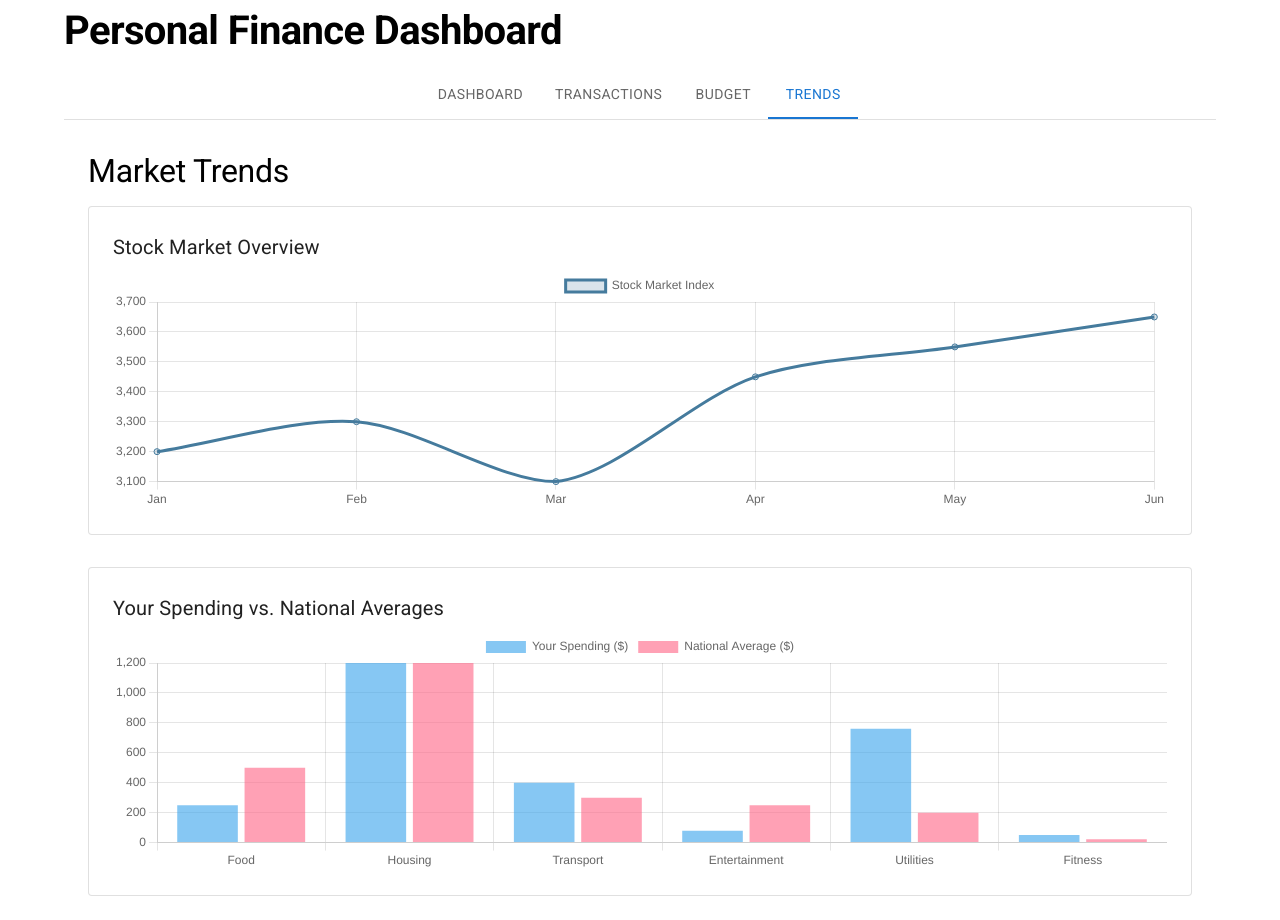
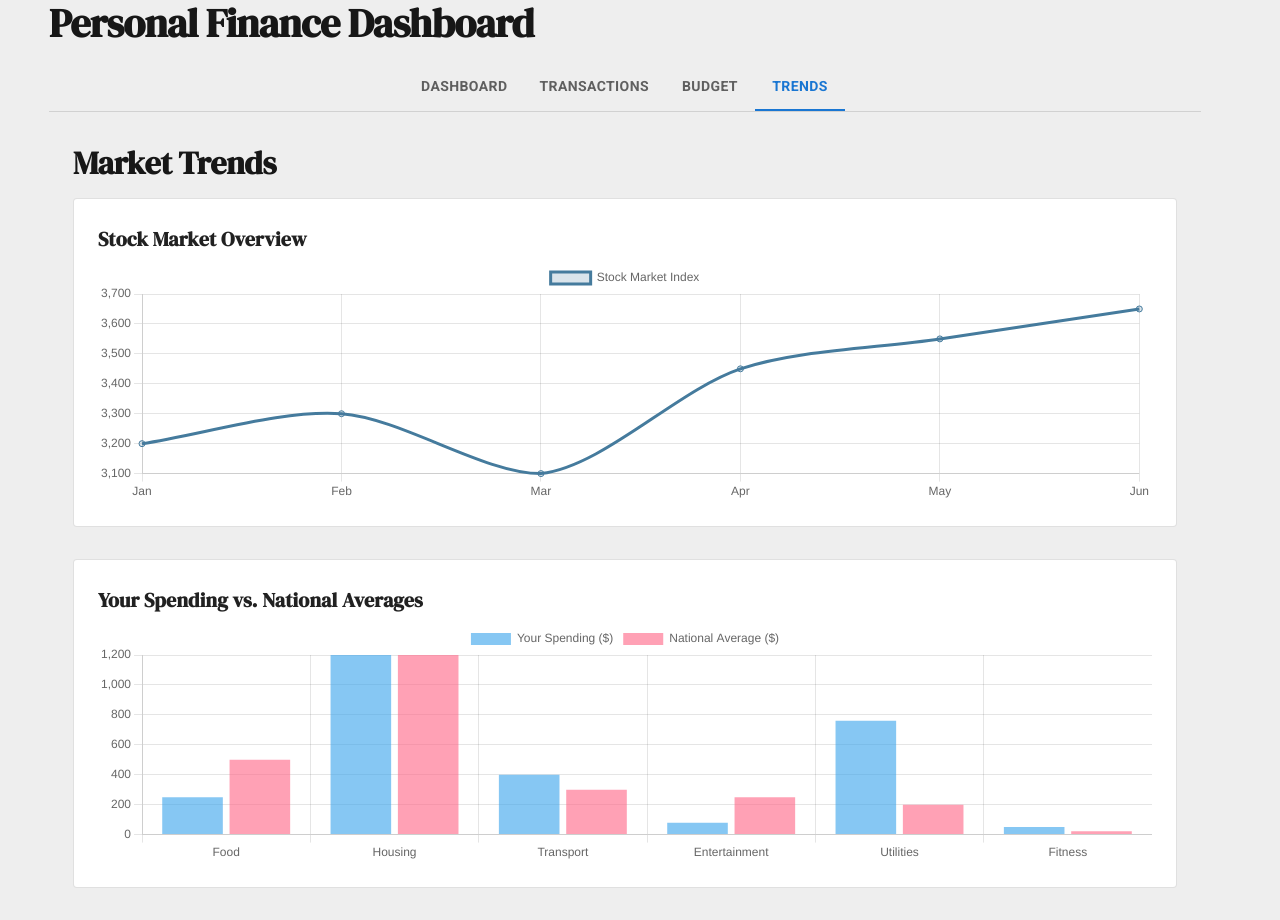
Before and after one commit to eliassymons/finance-dashboard, a Next.js app: page /trends in a window 1280 px wide. Built offline with nearby package versions, Linux system fonts and the light colour scheme.

Commit message:
reinstate heading font, refactor temp loading

```diff
--- a/src/app/components/Trends.tsx
+++ b/src/app/components/Trends.tsx
@@ -81,7 +81,7 @@ export default function Trends() {
           });
 
           setLoading(false);
-        }, 1000);
+        }, 0);
       } catch (error) {
         console.error("Error fetching market data", error);
         setLoading(false);
--- a/src/app/globals.css
+++ b/src/app/globals.css
@@ -21,9 +21,10 @@ body {
 body {
   color: var(--foreground);
   background: #eeeeee;
-  /* font-family: Arial, Helvetica, sans-serif; */
+  font-family: Arial, Helvetica, sans-serif;
   -webkit-font-smoothing: antialiased;
   -moz-osx-font-smoothing: grayscale;
+  font-family: "Courier New", Courier, monospace;
 }
 
 * {
@@ -36,12 +37,13 @@ a {
   color: inherit;
   text-decoration: none;
 }
+
 h1,
 h2,
 h3,
 h5,
 h6 {
-  font-family: var(--dm-serif) !important;
+  font-family: var(--dm-serif), serif !important;
   font-weight: bold !important;
 }
 
--- a/src/app/layout.tsx
+++ b/src/app/layout.tsx
@@ -6,14 +6,14 @@ import { Container, Typography, Tabs, Tab, Box } from "@mui/material";
 import { FinanceProvider } from "./context/FinanceContext";
 import { Roboto } from "next/font/google";
 import { DM_Serif_Display } from "next/font/google";
+import "./globals.css";
 
+const roboto = Roboto({ subsets: ["latin"], weight: ["400", "700"] });
 const dmSerif = DM_Serif_Display({
   subsets: ["latin"],
   weight: "400",
   variable: "--dm-serif",
 });
-
-const roboto = Roboto({ subsets: ["latin"], weight: ["400", "700"] });
 
 export default function RootLayout({
   children,
@@ -31,7 +31,7 @@ export default function RootLayout({
   };
 
   return (
-    <html lang="en" className={dmSerif.variable}>
+    <html lang="en" title="Personal Finance Dashboard">
       {/* ✅ Apply variable at HTML level */}
       <body className={roboto.className}>
         <Container>
@@ -40,6 +40,7 @@ export default function RootLayout({
             fontWeight={"bold"}
             variant="h1"
             gutterBottom
+            className={dmSerif.className}
           >
             Personal Finance Dashboard
           </Typography>
@@ -47,10 +48,30 @@ export default function RootLayout({
           {/* ✅ Tabs for Navigation */}
           <Box sx={{ borderBottom: 1, borderColor: "divider", mt: 2, mb: 2 }}>
             <Tabs value={getTabIndex()} centered>
-              <Tab component={Link} href="/dashboard" label="Dashboard" />
-              <Tab component={Link} href="/transactions" label="Transactions" />
-              <Tab component={Link} href="/budget" label="Budget" />
-              <Tab component={Link} href="/trends" label="Trends" />
+              <Tab
+                sx={{ fontWeight: 600 }}
+                component={Link}
+                href="/dashboard"
+                label="Dashboard"
+              />
+              <Tab
+                sx={{ fontWeight: 600 }}
+                component={Link}
+                href="/transactions"
+                label="Transactions"
+              />
+              <Tab
+                sx={{ fontWeight: 600 }}
+                component={Link}
+                href="/budget"
+                label="Budget"
+              />
+              <Tab
+                sx={{ fontWeight: 600 }}
+                component={Link}
+                href="/trends"
+                label="Trends"
+              />
             </Tabs>
           </Box>
 
```
